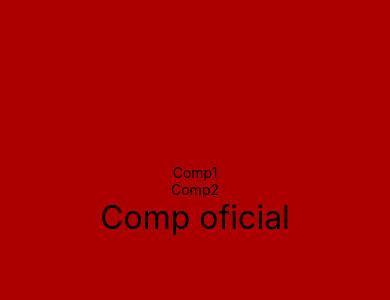
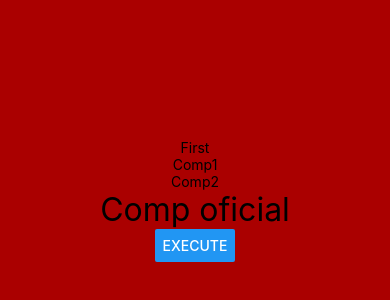
Before and after one commit to mcastro161096/exercises, a React Native app: screen / in a window 390 px wide. Shown: the part 222-522 px from the top of the page. Built offline with nearby package versions, Linux system fonts and the light colour scheme.

Commit message:
Using Button.

```diff
--- a/src/App.js
+++ b/src/App.js
@@ -3,14 +3,16 @@ import {View, StyleSheet} from 'react-native';
 
 import First from './components/First';
 import Oficial, {Comp1, Comp2} from './components/Mult';
+import ButtonCustom from './components/ButtonCustom';
 
 export default function App() {
   return (
     <View style={style.App}>
-      {/* <First /> */}
+      <First />
       <Comp1 />
       <Comp2 />
       <Oficial />
+      <ButtonCustom />
     </View>
   );
 }
--- /dev/null
+++ b/src/components/ButtonCustom.js
@@ -0,0 +1,17 @@
+import React from 'react';
+import {Button} from 'react-native';
+
+export default props => {
+  const exec = (test = 'default') => {
+    console.warn('Executed!!! ' + test);
+  };
+
+  return (
+    <Button
+      title="Execute"
+      onPress={() => {
+        exec('opa');
+      }}
+    />
+  );
+};
```
